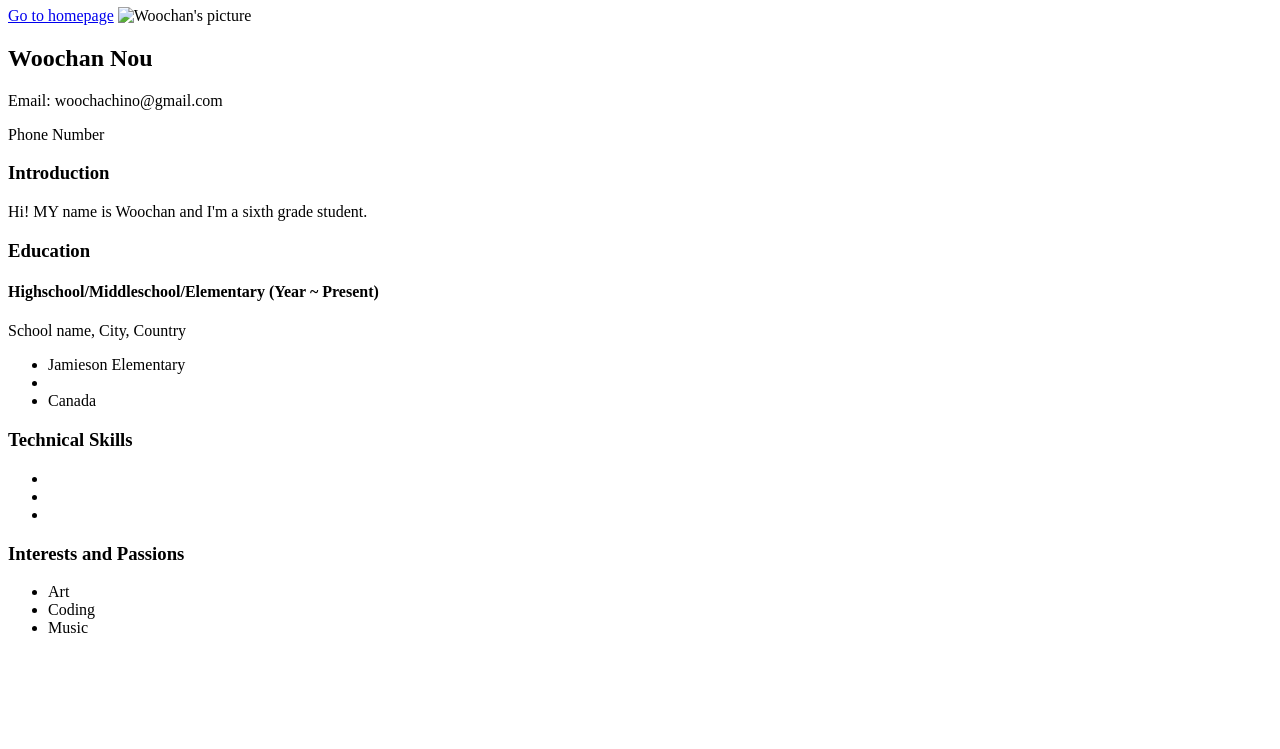
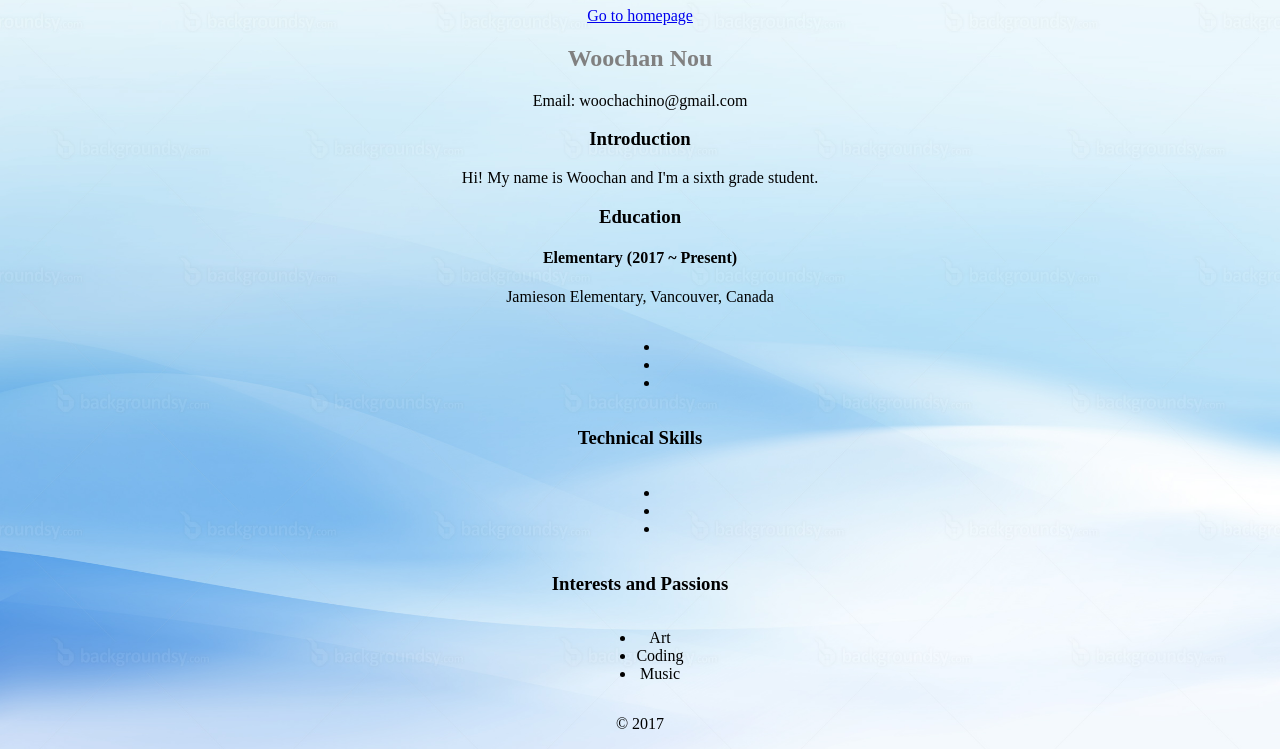
Before and after one commit to woochachino/woochachino.github.io, a plain HTML site: page resume.html in a window 1280 px wide. Shown: the part 73-822 px from the top of the page. Before the commit the page ends 800 px from the top, so only its background shows below. Drawn offline with Linux system fonts and the light colour scheme.

Commit message:
Created contact.html, stylized background, minor fixes.

```diff
--- a/resume.html
+++ b/resume.html
@@ -1,24 +1,28 @@
 <!DOCTYPE html>
 <html>
     <head>
+        <link rel="stylesheet" href="style.css">
         <title>Woochan's website</title>
     </head>
     <body>
+        <header>
             <h1>Resume</h1>
+        </header>
+        <nav>
             <a href="index.html">Go to homepage</a>
-        <img href="images/" alt="Woochan's picture">
+        </nav>
+        <section>
             <h2>Woochan Nou</h2>
             <p>Email: woochachino@gmail.com</p>
-        <p>Phone Number</p>
             <h3>Introduction</h3>
-        <p>Hi! MY name is Woochan and I'm a sixth grade student.</p>
+            <p>Hi! My name is Woochan and I'm a sixth grade student.</p>
             <h3>Education</h3>
-        <h4>Highschool/Middleschool/Elementary (Year ~ Present)</h4>
-        <p>School name, City, Country</p>
+            <h4>Elementary (2017 ~ Present)</h4>
+            <p>Jamieson Elementary, Vancouver, Canada</p>
             <ul>
-            <li>Jamieson Elementary</li>
                 <li></li>
-            <li>Canada</li>
+                <li></li>
+                <li></li>
             </ul>
 
             <h3>Technical Skills</h3>
@@ -34,5 +38,11 @@
                 <li>Coding</li>
                 <li>Music</li>
             </ul>
+        </section>
+        <footer>
+            <p>© 2017</p>
+        </footer>
+
+
     </body>
 </html>
--- a/style.css
+++ b/style.css
@@ -1,3 +1,27 @@
+body {
+    text-align: center;
+    background-image: url("images/lightBlueBackground.jpg");
+    background-repeat: no-repeat;
+    background-size: cover;
+    background-position: center center;
+}
+a:hover {
+    color: black;
+}
+a:active {
+    color: grey;
+}
 h2 {
     color: gray;
 }
+ul {
+    display: inline-block;
+}
+.icon {
+    height: 15px;
+}
+.button {
+    border-color: black;
+    border-style: solid;
+
+}
```
Also changed, not shown: contact.html (added, +22 -0 lines), index.html (+4 -5 lines), images/facebookIcon.png (added), images/lightBlueBackground.jpg (added). Lines whose indentation alone changed are shown as unchanged.
